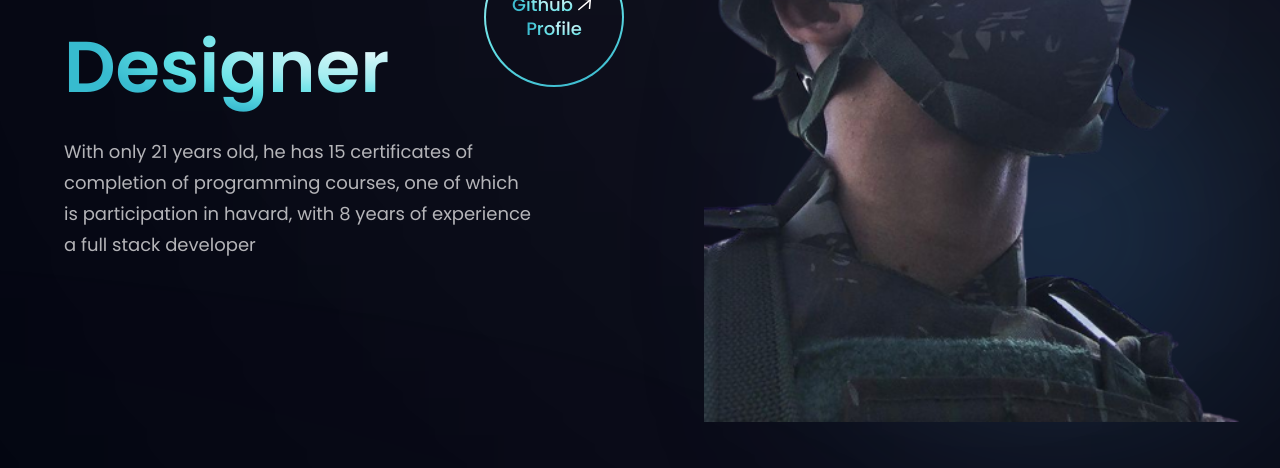
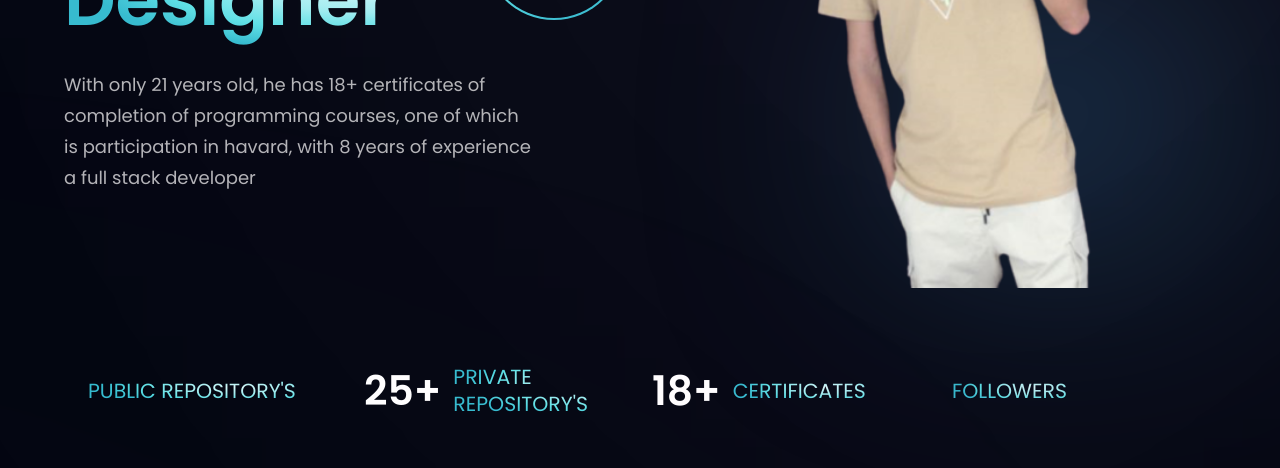
Before and after one commit to DanielXavierJob/portfolio-daniel-xavier, a React (Vite) app: page / in a window 1280 px wide. Shown: the part 442-910 px from the top of the page. Built offline with nearby package versions, Linux system fonts and the light colour scheme; no server answers.

Commit message:
✨ feat: ajusts in portfolio

```diff
--- a/src/components/Home.jsx
+++ b/src/components/Home.jsx
@@ -42,7 +42,7 @@
         </div>
 
         <p className={`${styles.paragraph} max-w-[470px] mt-5`}>
-          With only {new Date().getFullYear() - 2002} years old, he has 15
+          With only {new Date().getFullYear() - 2002} years old, he has 18+
           certificates of completion of programming courses, one of which is
           participation in havard, with {new Date().getFullYear() - 2015} years
           of experience a full stack developer
--- a/src/components/Stats.jsx
+++ b/src/components/Stats.jsx
@@ -14,12 +14,20 @@
           {ctx.public_repos}
         </h4>
         <p className="font-poppins font-normal xs:text-[20.45px] text-[15.45px] xs:leading-[26.58px] leading-[21.58px] text-gradient uppercase ml-3">
-          Repository's
+          Public Repository's
         </p>
       </div>
       <div className={`flex-1 flex justify-start items-center flex-row m-3`}>
         <h4 className="font-poppins font-semibold xs:text-[40.89px] text-[30.89px] xs:leading-[53.16px] leading-[43.16px] text-white">
-          {certificates.length}
+          25+
+        </h4>
+        <p className="font-poppins font-normal xs:text-[20.45px] text-[15.45px] xs:leading-[26.58px] leading-[21.58px] text-gradient uppercase ml-3">
+         Private Repository's
+        </p>
+      </div>
+      <div className={`flex-1 flex justify-start items-center flex-row m-3`}>
+        <h4 className="font-poppins font-semibold xs:text-[40.89px] text-[30.89px] xs:leading-[53.16px] leading-[43.16px] text-white">
+          {certificates.length}+
         </h4>
         <p className="font-poppins font-normal xs:text-[20.45px] text-[15.45px] xs:leading-[26.58px] leading-[21.58px] text-gradient uppercase ml-3">
          Certificates
--- a/src/constants/index.js
+++ b/src/constants/index.js
@@ -91,14 +91,13 @@
   "bootstrap",
   "csharp",
   "c",
-  "graphql",
   "jquery",
   "java",
   "linux",
   "mysql",
   "postgresql",
-  "nest",
-  "next",
+  "nestjs",
+  "nextjs",
   "python",
   "xamarin",
   "sequelize",
@@ -106,7 +105,13 @@
   "photoshop",
   "firebase",
   "docker",
-  "css",
+  "css3",
   "git",
   "nodejs",
+  "androidstudio",
+  "figma",
+  "git",
+  "gitlab",
+  "graphql",
+  "materialui"
 ];
```
Also changed, not shown: src/assets/im.png.
